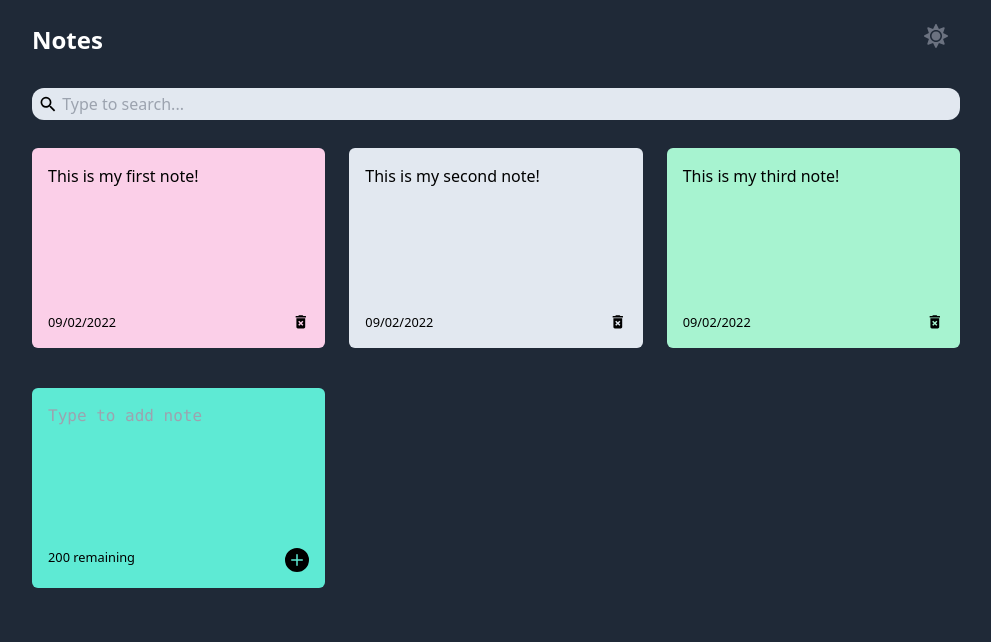
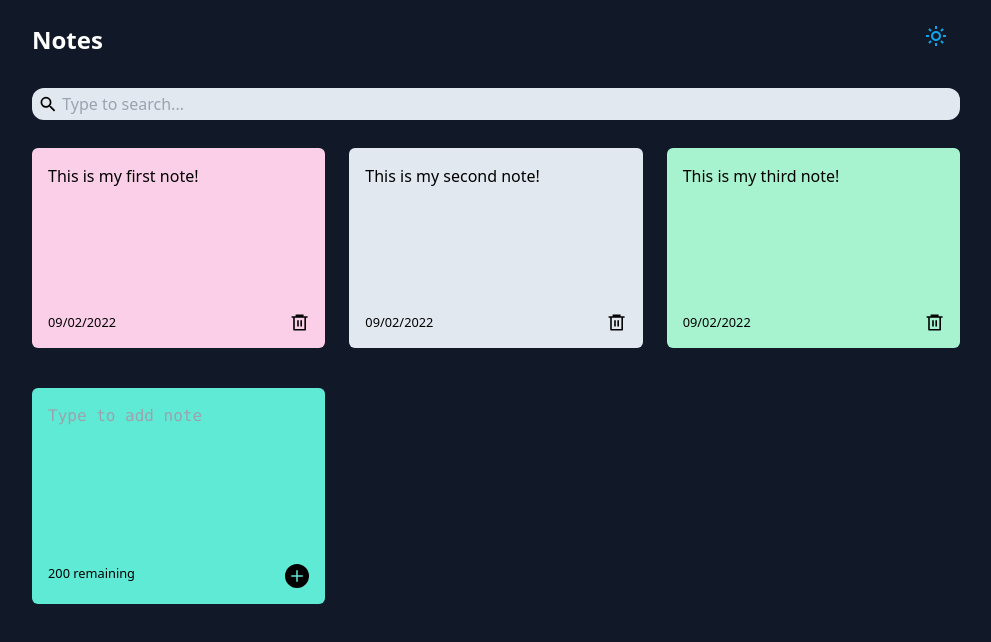
Before and after one commit to fjrpambudhi74/react-notes, a React (Create React App) app: page / in a window 1280 px wide. Both pictures are taken after a click on the element 1078 px from the left and 36 px from the top of the page. Shown: the top 642 px of the page, without its empty margins (144-1135 px from the left). Built offline with nearby package versions, Linux system fonts and the light colour scheme.

Commit message:
fixing some styling & code

```diff
--- a/src/App.js
+++ b/src/App.js
@@ -5,7 +5,6 @@ import Header from "./compontents/Header";
 import { useState, useEffect } from "react";
 
 function App() {
-
 
   const colors = ['bg-slate-200', 'bg-gray-200', 'bg-zinc-200', 'bg-neutral-200', 'bg-stone-200', 'bg-red-200', 'bg-orange-200', 'bg-amber-200', 'bg-yellow-200', 'bg-lime-200', 'bg-green-200', 'bg-emerald-200', 'bg-teal-200', 'bg-cyan-200', 'bg-sky-200', 'bg-blue-200', 'bg-indigo-200', 'bg-violet-200', 'bg-purple-200', 'bg-fuchsia-200', 'bg-pink-200', 'bg-rose-200']
 
@@ -68,11 +67,11 @@ function App() {
     setNotes(newNotes)
   }
   return (
-      <div className="bg-white dark:bg-gray-800">
+      <div className="bg-white dark:bg-gray-900">
         <div className="container">
           <Header/>
           <Search handleSearchNote={setSearchText}/>
-          <NotesList notes={notes.filter((note) => note.text.toLowerCase().includes(searchText))} handleAddNote={addNote} handleDeleteNote={deleteNote} />
+          <NotesList notes={notes.filter((note) => note.text.toLowerCase().includes(searchText))} handleAddNote={addNote} handleDeleteNote={deleteNote}/>
         </div>
       </div>
   );
--- a/src/compontents/Header/index.js
+++ b/src/compontents/Header/index.js
@@ -1,8 +1,10 @@
 import React from "react";
 import {
-  FaMoon,
-  FaSun,
-} from 'react-icons/fa';
+  RiMoonClearLine,
+} from 'react-icons/ri';
+import {
+  BiSun,
+} from 'react-icons/bi';
 import useDarkMode from '../../hooks/useDarkMode';
 
 
@@ -19,9 +21,9 @@ const Header = () => {
       <div>
         <span onClick={handleMode}>
           {darkTheme ? (
-          <FaSun size='24' className='header-icon' />
+          <BiSun size='24' className='header-icon' />
           ) : (
-          <FaMoon size='24' className='header-icon' />
+          <RiMoonClearLine size='24' className='header-icon' />
           )}
         </span>
       </div>
--- a/src/compontents/Note/index.js
+++ b/src/compontents/Note/index.js
@@ -1,12 +1,15 @@
-import {MdDeleteForever} from "react-icons/md"
+import {RiDeleteBin6Line
+} from "react-icons/ri"
 
-const Note = ({id, text, date,bgColor, handleDeleteNote}) => {
+const Note = ({id, text, date, bgColor, handleDeleteNote}) => {
+
   return(
     <div className={`note mt-4 ${bgColor}`}>
       <span>{text}</span>
       <div className="note-footer">
       <small>{date}</small>
-      <MdDeleteForever onClick={() => handleDeleteNote(id)} className="delete-icon" size="1.1em"/>
+      <RiDeleteBin6Line
+ onClick={() => handleDeleteNote(id)} className="delete-icon" size="1.2em"/>
       </div>
     </div>
   )
--- a/src/compontents/NotesList/index.js
+++ b/src/compontents/NotesList/index.js
@@ -12,4 +12,4 @@ const NotesList = ({notes, handleAddNote, handleDeleteNote}) => {
   )
 }
 
-export default NotesList;
+export default NotesList
--- a/src/index.css
+++ b/src/index.css
@@ -4,6 +4,14 @@
 @tailwind utilities;
 
 @layer components {
+
+  ::-webkit-scrollbar {
+    @apply bg-transparent w-2
+  }
+
+  ::-webkit-scrollbar-thumb {
+    @apply bg-gray-400 rounded-md;
+  }
 
   .header {
     @apply flex justify-between align-middle py-6;
@@ -14,7 +22,7 @@
   }
 
   .header-icon {
-    @apply text-gray-500 mr-3 ml-4 transition duration-300 ease-in-out hover:text-yellow-400 cursor-pointer;
+    @apply text-sky-500 mr-3 ml-4 transition duration-300 ease-in-out hover:text-yellow-400 cursor-pointer;
   }
 
   .container {
@@ -26,7 +34,7 @@
   }
 
   .note {
-    @apply flex flex-col justify-between p-4 rounded-md min-h-custom whitespace-pre-wrap;
+    @apply flex flex-col justify-between p-4 rounded-md min-h-custom break-words;
   }
 
   .new-note {
@@ -34,7 +42,7 @@
   }
 
   textarea {
-    @apply resize-none border-none bg-teal-300 box-border w-full max-w-full;
+    @apply resize-none border-none box-border bg-teal-300 w-full max-w-full h-40;
   }
 
   textarea:focus {
```
